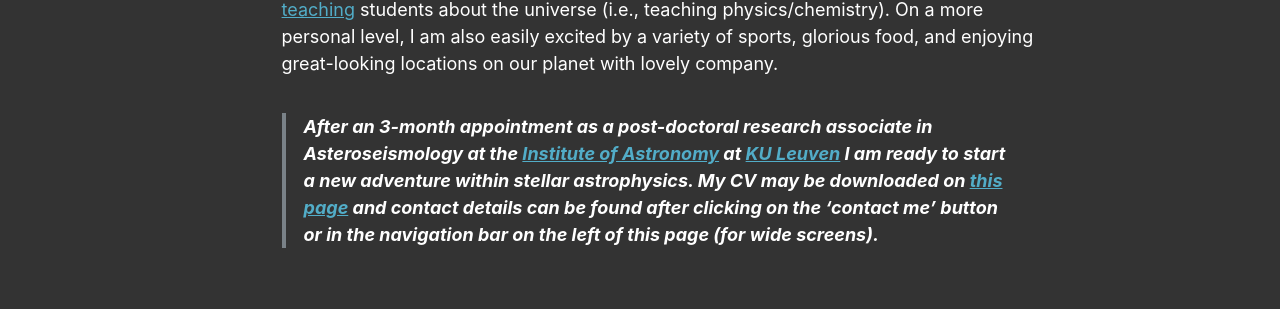
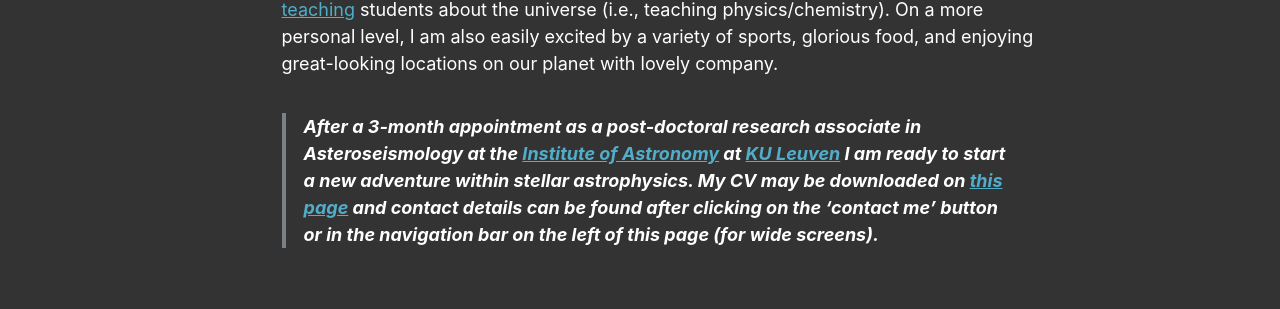
Before and after one commit to JVB11/jvb11.github.io, a Jekyll site: the page built from _pages/about.md, in a window 1280 px wide and 1143 px high. Shown: the part 670-979 px from the top of the window. Built offline with Jekyll 4.4.1, drawn with Linux system fonts in a browser that asks for light colours; some web fonts are replaced.

Commit message:
minor adjustments

```diff
--- a/_pages/about.md
+++ b/_pages/about.md
@@ -19,4 +19,4 @@
 In addition to my research I am (easily) excited by (computational/plasma/theoretical/planetary) astrophysics as a whole, developing software that is freely available for potential users ([FOSS](https://en.wikipedia.org/wiki/Free_and_open-source_software)) in a variety of computer languages, certain fields of chemistry (astro/computational/theoretical/analytical), and [teaching](https://jvb11.github.io/teaching) students about the universe (i.e., teaching physics/chemistry).
 On a more personal level, I am also easily excited by a variety of sports, glorious food, and enjoying great-looking locations on our planet with lovely company.
 
-> **After an 3-month appointment as a post-doctoral research associate in Asteroseismology at the [Institute of Astronomy](https://fys.kuleuven.be/ster) at [KU Leuven](https://www.kuleuven.be/english/) I am ready to start a new adventure within stellar astrophysics. My CV may be downloaded on [this page](https://jvb11.github.io/cv) and contact details can be found after clicking on the 'contact me' button or in the navigation bar on the left of this page (for wide screens).**
+> **After a 3-month appointment as a post-doctoral research associate in Asteroseismology at the [Institute of Astronomy](https://fys.kuleuven.be/ster) at [KU Leuven](https://www.kuleuven.be/english/) I am ready to start a new adventure within stellar astrophysics. My CV may be downloaded on [this page](https://jvb11.github.io/cv) and contact details can be found after clicking on the 'contact me' button or in the navigation bar on the left of this page (for wide screens).**
```
Also changed, not shown: _teaching/2021-python-exercise.md (+1 -1 lines).
